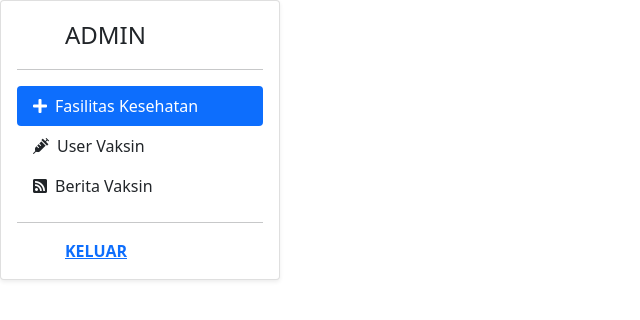
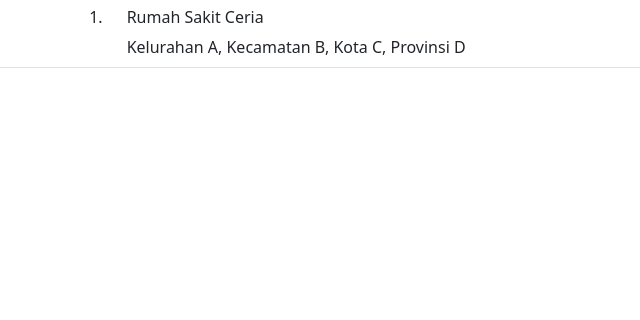
Before and after one commit to bimanugrahaa/vaccine-booking-system-frontend, a React (Create React App) app: page / in a window 1280 px wide. Shown: the top 320 px of the page, without its empty margins (0-640 px from the left). Built offline with nearby package versions, Linux system fonts and the light colour scheme.

Commit message:
Add faskesList component
Add faskesList component.

```diff
--- a/src/App.js
+++ b/src/App.js
@@ -7,11 +7,12 @@ import Login from './users/pages/login';
 import Register from './users/pages/register';
 import LoginAdmin from './admin/pages/login';
 import Sidebar from './admin/components/sidebar';
+import FaskesList from './admin/components/faskesList';
 
 function App() {
   return (
     <>
-    <Sidebar/>
+    <FaskesList/>
     </>
   );
 }
--- /dev/null
+++ b/src/admin/components/faskesList.jsx
@@ -0,0 +1,21 @@
+
+export default function FaskesList() {
+
+    return (
+        <>
+        <div className="container-fluid row border-bottom mt-2">
+            <div className="col-md-1 text-end">
+                <h6>1.</h6>
+            </div>
+            <div className="col-md-7">
+                <div className="row">
+                    <h6>Rumah Sakit Ceria</h6>
+                </div>
+                <div className="row">
+                    <p className="mb-2">Kelurahan A, Kecamatan B, Kota C, Provinsi D</p>
+                </div>
+            </div>
+        </div>
+        </>
+    )
+}
```
